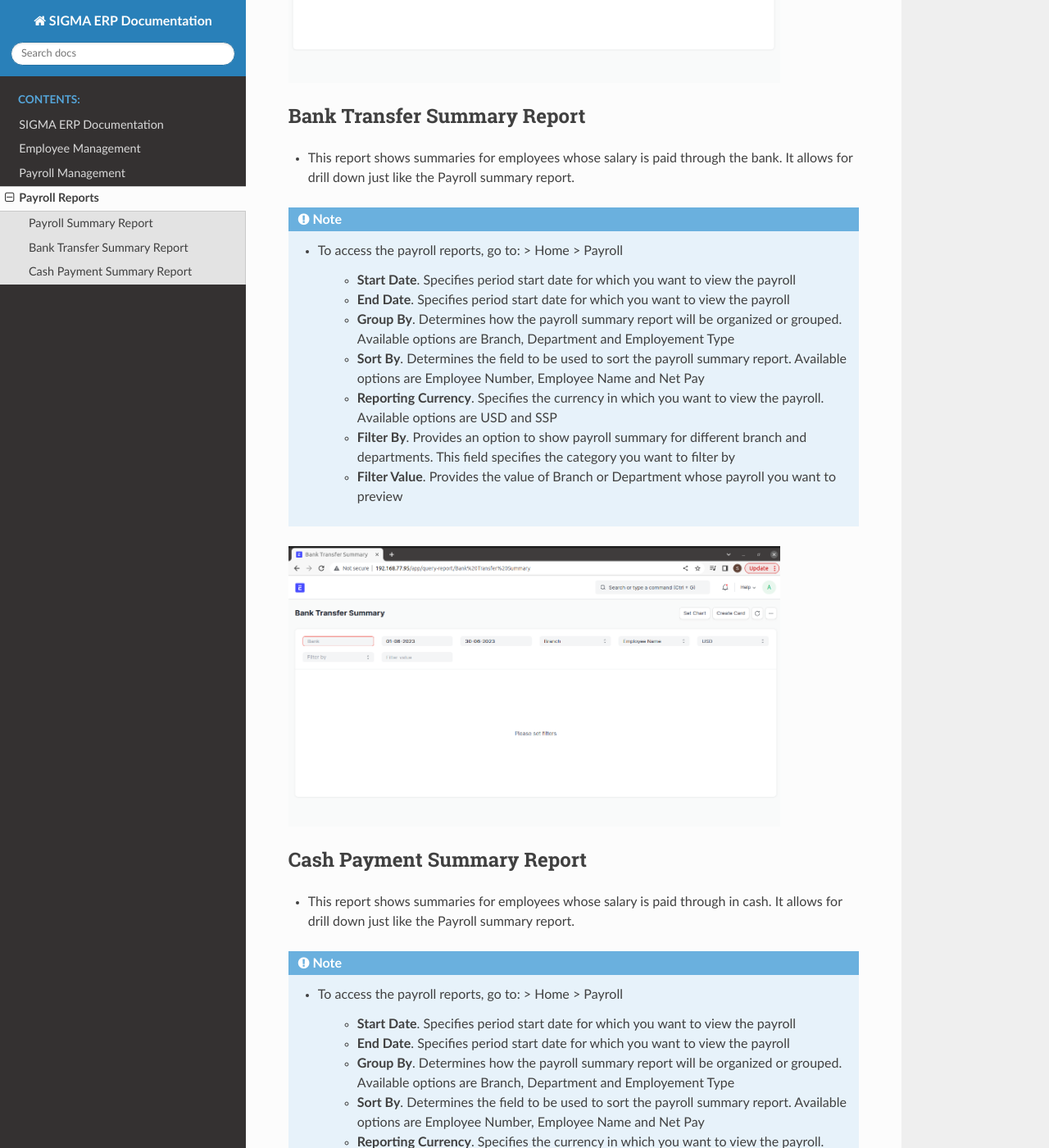
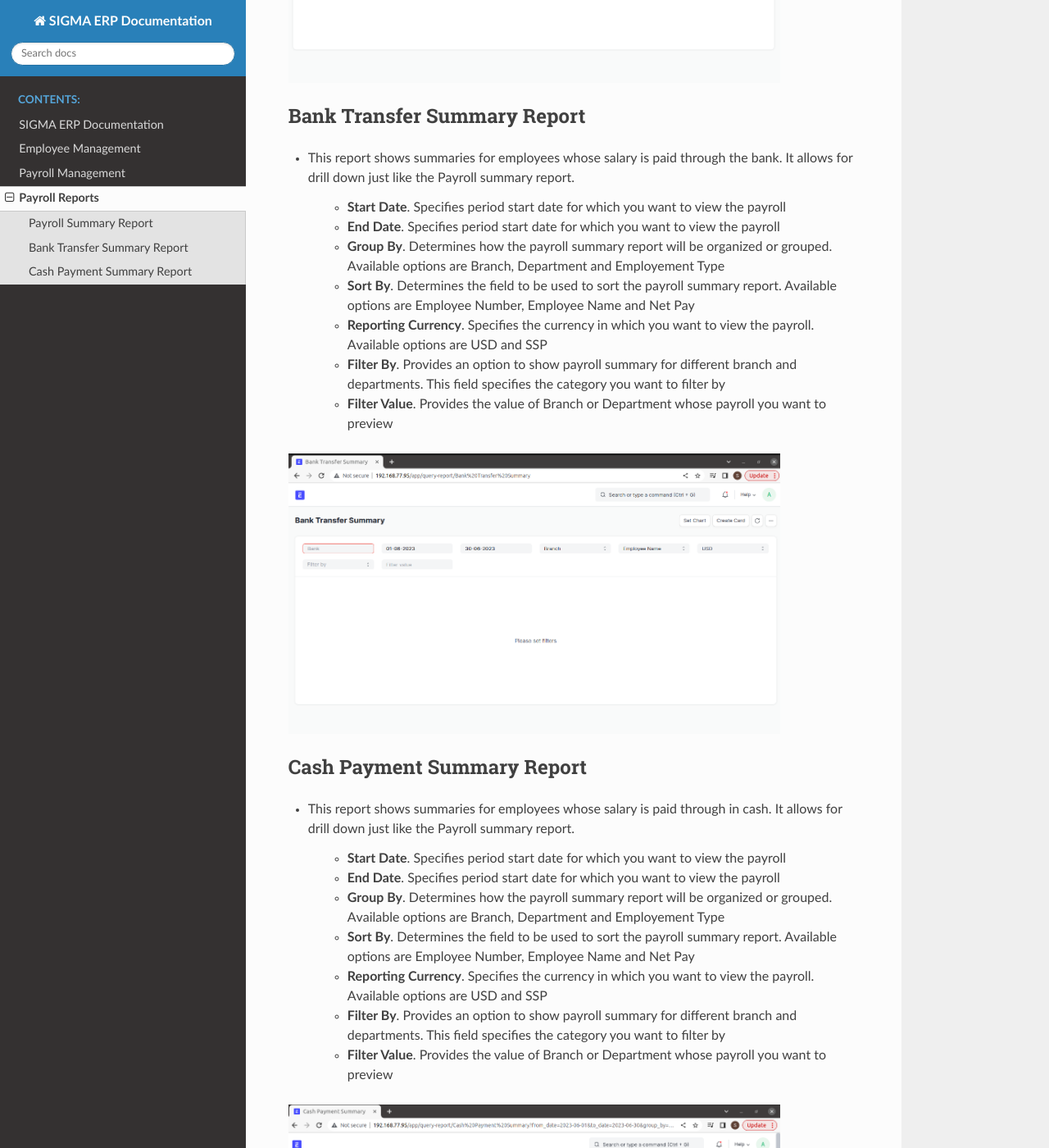
Before and after one commit to stevenyaga/sigmaerp-docs, a Sphinx documentation site: the page built from docs/hr/payroll-reports.rst, in a window 1280 px wide and 1400 px high, scrolled down 1149 px. Shown: the whole window at 82% size. Built offline with Sphinx 7.4.7 and the Read the Docs theme 2.0.0, drawn with Linux system fonts in a browser that asks for light colours; pages that are not in the unit, such as notebooks, are missing from menus.

Commit message:
Update payroll-reports.rst

```diff
--- a/docs/hr/payroll-reports.rst
+++ b/docs/hr/payroll-reports.rst
@@ -11,6 +11,7 @@ Once Salary Slips have been generated, it is time to check on how figures for ea
 .. note::
 
     * To access the payroll reports, go to: > Home > Payroll
+
 
 Payroll Summary Report
 ======================
@@ -36,11 +37,6 @@ Bank Transfer Summary Report
 
 - This report shows summaries for employees whose salary is paid through the bank. It allows for drill down just like the Payroll summary report.
 
-.. note::
-
-    * To access the payroll reports, go to: > Home > Payroll
-
-
 	- **Start Date**. Specifies period start date for which you want to view the payroll
 	- **End Date**. Specifies period start date for which you want to view the payroll
 	- **Group By**. Determines how the payroll summary report will be organized or grouped. Available options are Branch, Department and Employement Type
@@ -60,11 +56,6 @@ Cash Payment Summary Report
 
 - This report shows summaries for employees whose salary is paid through in cash. It allows for drill down just like the Payroll summary report.
 
-.. note::
-
-    * To access the payroll reports, go to: > Home > Payroll
-
-
 	- **Start Date**. Specifies period start date for which you want to view the payroll
 	- **End Date**. Specifies period start date for which you want to view the payroll
 	- **Group By**. Determines how the payroll summary report will be organized or grouped. Available options are Branch, Department and Employement Type
```
